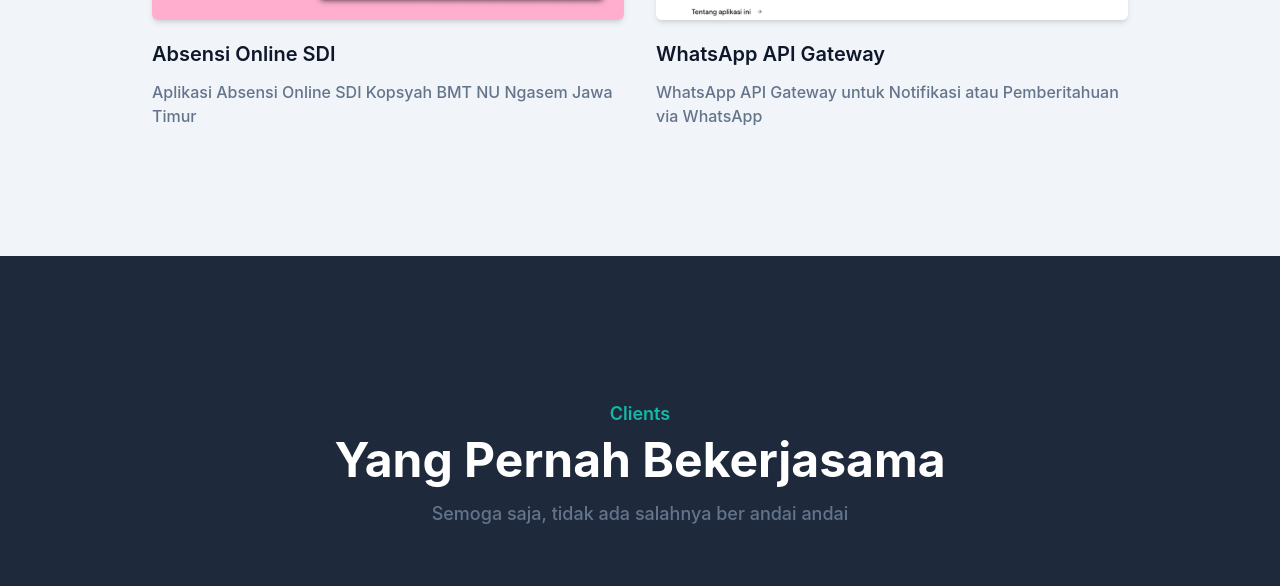
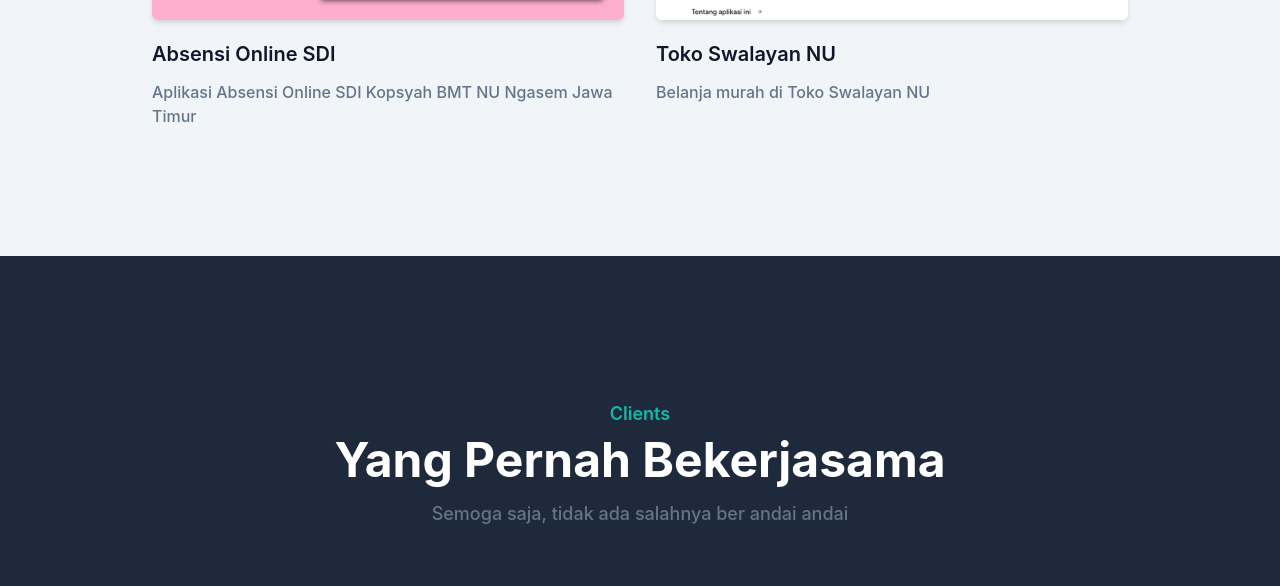
Before and after one commit to kakzi/my_portofolio, a website: page index.html in a window 1280 px wide. Shown: the part 2620-3206 px from the top of the page. Drawn offline with Linux system fonts and the light colour scheme.

Commit message:
update portofolio

```diff
--- a/index.html
+++ b/index.html
@@ -246,8 +246,8 @@
             <div class="overflow-hidden rounded-md shadow-md">
               <img src="dist/img/portfolio/4.png" alt="Tribute Page" width="w-full" />
             </div>
-            <h3 class="mt-5 mb-3 text-xl font-semibold text-dark dark:text-white">WhatsApp API Gateway</h3>
-            <p class="text-base font-medium text-secondary">WhatsApp API Gateway untuk Notifikasi atau Pemberitahuan via WhatsApp</p>
+            <h3 class="mt-5 mb-3 text-xl font-semibold text-dark dark:text-white">Toko Swalayan NU</h3>
+            <p class="text-base font-medium text-secondary">Belanja murah di Toko Swalayan NU</p>
           </div>
         </div>
       </div>
```
Also changed, not shown: dist/img/portfolio/6.png (added), 1 other file.
